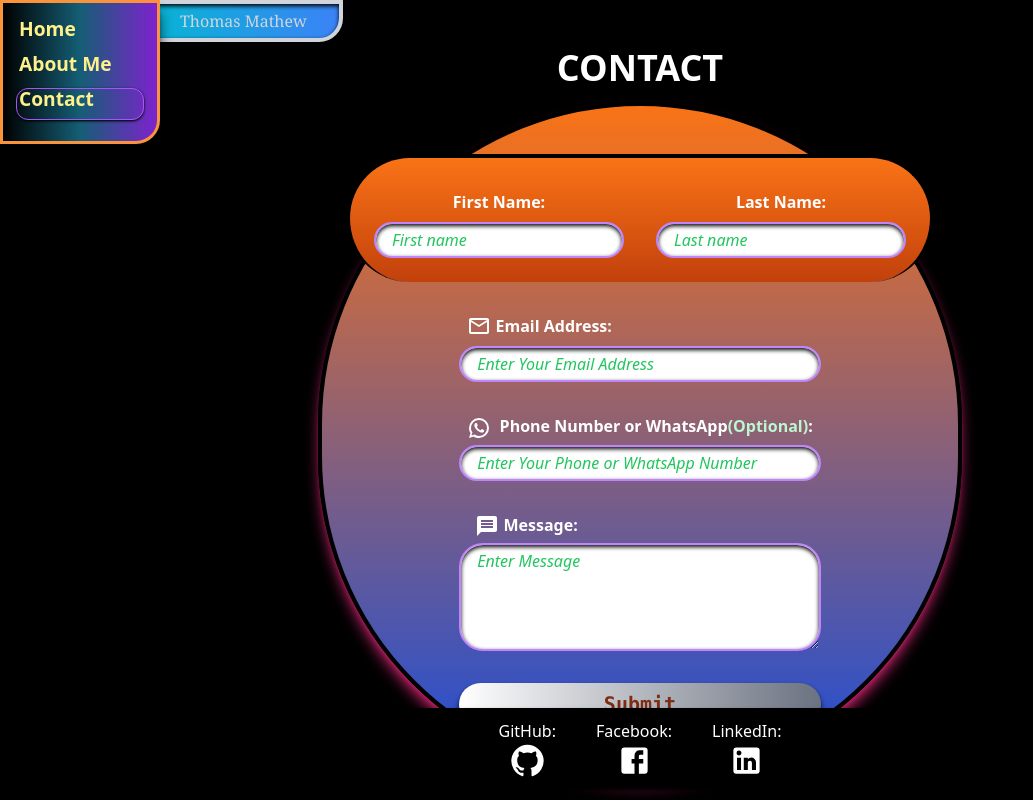
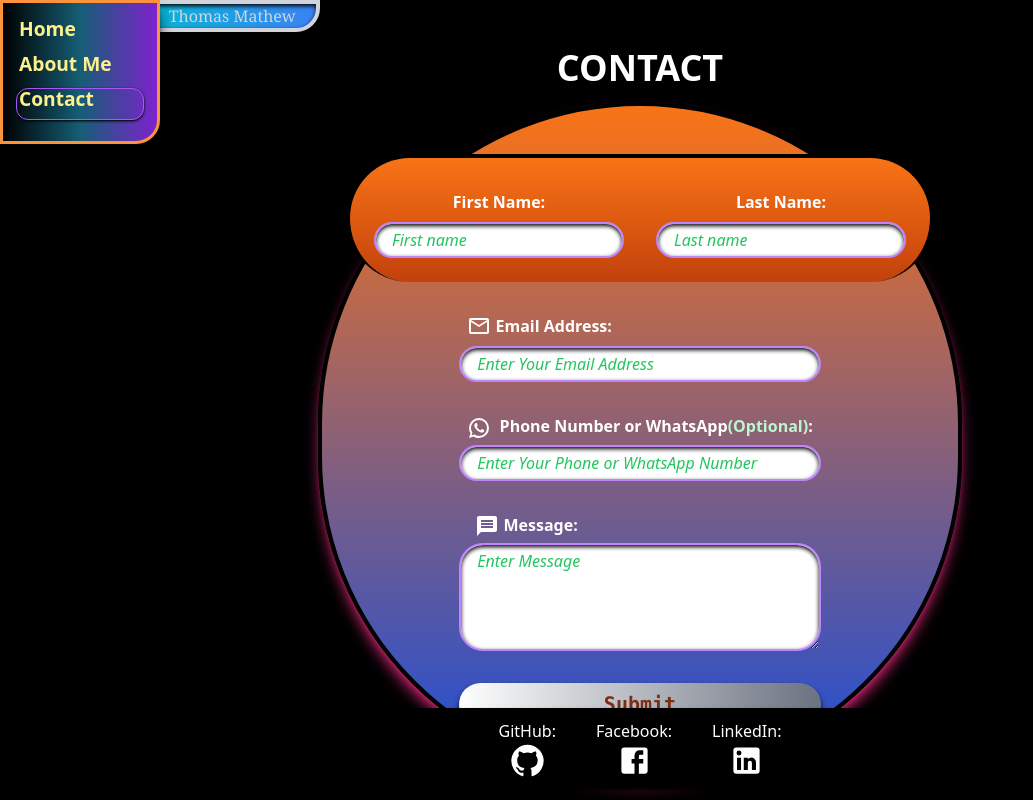
Before and after one commit to luffy17zoro17/portfolio.1, a Next.js app: page /contact in a window 1280 px wide. Shown: the whole page, without its empty margins (0-1033 px from the left). Built offline with nearby package versions, Linux system fonts and the light colour scheme.

Commit message:
resizing

```diff
--- a/components/SideNav.js
+++ b/components/SideNav.js
@@ -6,7 +6,7 @@ const SideNav = () => {
     return (
        <div className="relative flex">
           <div className="text-md ml-[9rem]
-          rounded-br-3xl px-[2rem] py-[0.3rem]
+          rounded-br-3xl px-[1.3rem]
            border-4 border-gray-300 shadow-inner shadow-black
            bg-gradient-to-r from-cyan-500 to-blue-500 text-gray-300
           font-serif">
--- a/pages/aboutme.js
+++ b/pages/aboutme.js
@@ -42,7 +42,7 @@ const AboutMe = () => {
          `bg-red-500 border-4 fixed z-30 top-[5rem] right-[4vmin] rounded-full shadow-inner
          shadow-xl shadow-black font-bold h-[4rem] w-[4rem] sm:h-[5rem] sm:w-[5rem]
           md:text-3xl md:h-[8rem] md:w-[8rem] active:shadow-xl active:shadow-black`}>
-            <h1 className={toggleOn ? "" : "animate-pulse hover:animate-pulse hover:scale-[100%] hover:text-purple-700"}>
+            <h1 className={toggleOn ? "" : "animate-pulse hover:animate-pulse hover:scale-[110%] hover:text-purple-700"}>
                 {!toggleOn ? "Press the big chunky tempting RED BUTTON" : "Press Again"}</h1>
         </button>
         </div>
```
